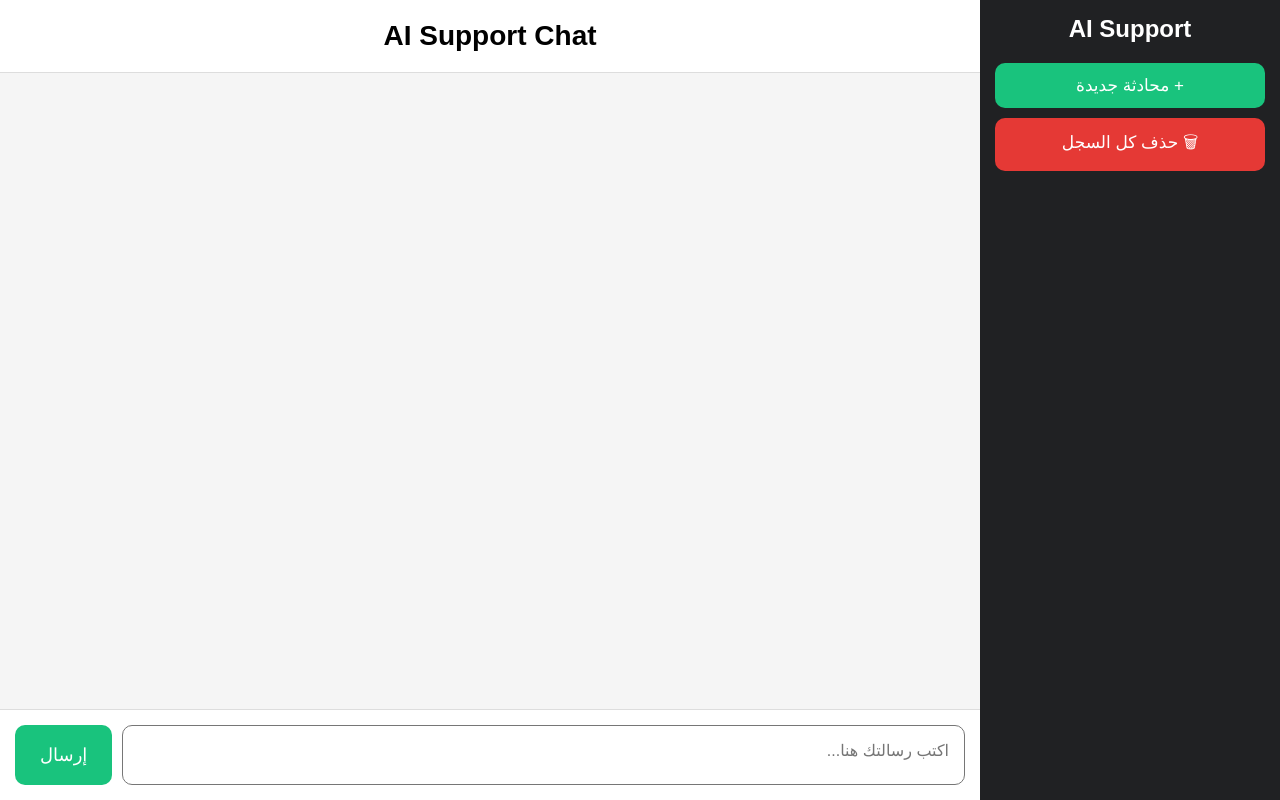
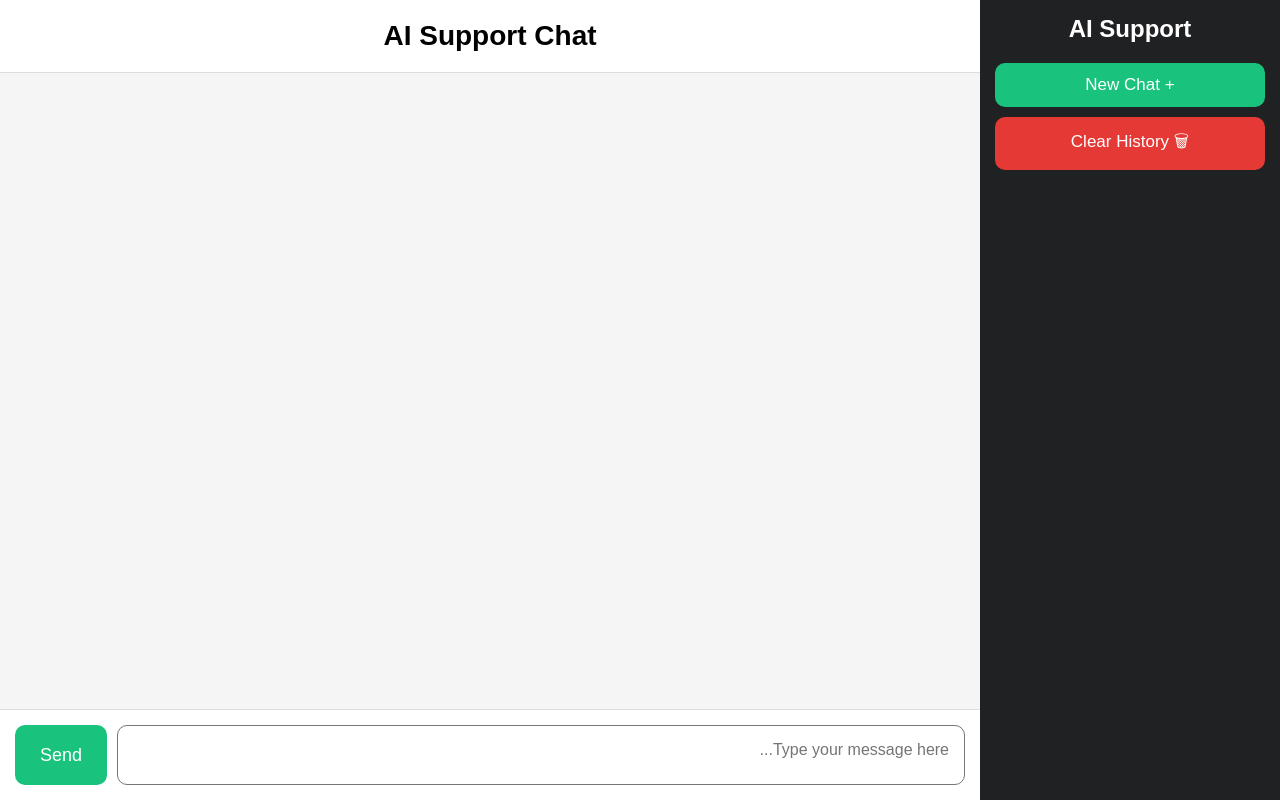
Before and after one commit to bayoumydeutsch313-eng/positive-chat-ai, a Flask app: page / in a window 1280 px wide. Run offline with Flask 3, Linux system fonts and the light colour scheme.

Commit message:
Update index.html

```diff
--- a/templates/index.html
+++ b/templates/index.html
@@ -153,8 +153,8 @@ cursor:pointer;
 <div class="sidebar">
 <div class="logo">AI Support</div>
 
-<button class="btn new-chat" onclick="newChat()">+ محادثة جديدة</button>
-<button class="btn clear-history" onclick="clearHistory()">🗑 حذف كل السجل</button>
+<button class="btn new-chat" onclick="newChat()">+ New Chat</button>
+<button class="btn clear-history" onclick="clearHistory()">🗑 Clear History</button>
 
 <div id="history"></div>
 </div>
@@ -166,8 +166,8 @@ cursor:pointer;
 <div class="chat-box" id="chatBox"></div>
 
 <div class="input-area">
-<textarea id="message" placeholder="اكتب رسالتك هنا..."></textarea>
-<button class="send" onclick="sendMessage()">إرسال</button>
+<textarea id="message" placeholder="Type your message here..."></textarea>
+<button class="send" onclick="sendMessage()">Send</button>
 </div>
 
 </div>
```
